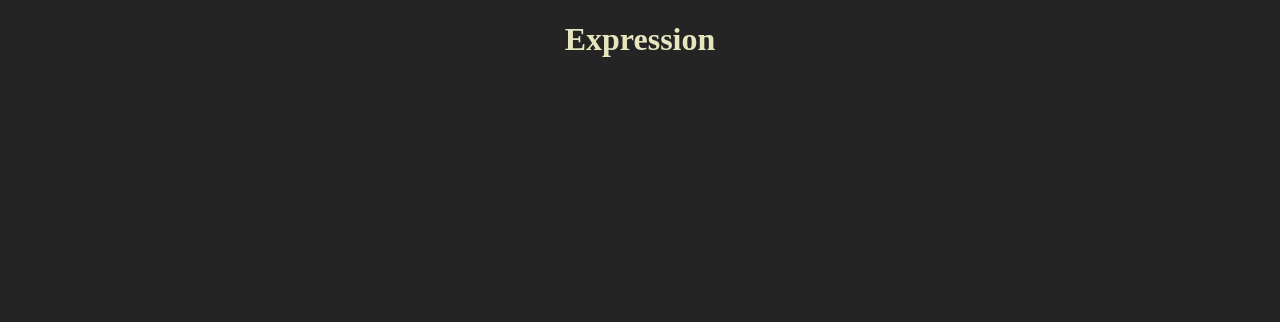
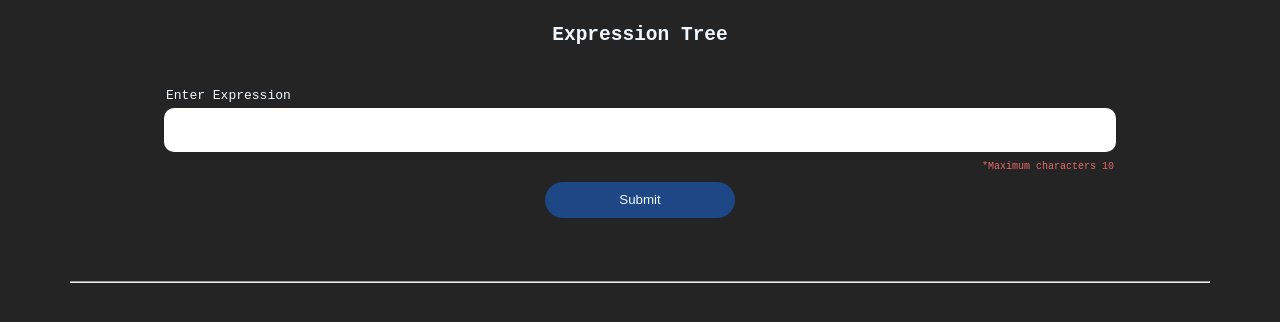
Before and after one commit to bhushan-rokade/tree_visualizer, a React (Vite) app: page /ExpressionTree in a window 1280 px wide. Shown: the top 322 px of the page. Built offline with nearby package versions, Linux system fonts and the light colour scheme.

Commit message:
expression tree page added

```diff
--- /dev/null
+++ b/src/pages/css/exptree.css
@@ -0,0 +1,70 @@
+.main-div {
+  display: flex;
+  flex-direction: column;
+  height: 97vh;
+  width: 100%;
+  align-items: center;
+}
+label {
+  color: aliceblue;
+  font-family: monospace;
+}
+.main_heading {
+  font-family: monospace;
+  color: aliceblue;
+}
+.warning_label {
+  align-self: flex-end;
+  font-size: x-small;
+  margin-top: 1%;
+  color: rgb(230, 105, 105);
+}
+.input-div {
+  display: flex;
+  flex-direction: column;
+  justify-content: center;
+  align-items: center;
+  min-height: 130px;
+  max-height: 50%;
+  width: 90%;
+  border: transparent;
+  border-radius: 25px;
+  margin-top: 2%;
+}
+.expinput {
+  border-radius: 10px;
+  margin-top: 5px;
+  width: 100%;
+  height: 85%;
+  border: transparent;
+  text-align: center;
+}
+.submitbtn {
+  margin-top: 1%;
+  width: 20%;
+  justify-self: center;
+  height: 70%;
+  border-radius: 20px;
+  border: transparent;
+  background-color: rgb(30, 71, 133);
+  color: aliceblue;
+}
+.submitbtn:hover {
+  transform: scale(1.05);
+  /* filter: drop-shadow(0 0 0.3rem rgb(145, 147, 147)); */
+  background-color: rgb(16, 36, 66);
+}
+hr {
+  width: 90%;
+  margin-top: 5%;
+}
+@media only screen and (max-width: 650px) {
+  .submitbtn {
+    width: 30%;
+  }
+}
+@media only screen and (min-width: 950px) {
+  .input-div {
+    width: 75%;
+  }
+}
--- a/src/pages/expression_tree.jsx
+++ b/src/pages/expression_tree.jsx
@@ -1,9 +1,25 @@
 import React from "react";
+import "./css/exptree.css";
 
 function ExpressionTree() {
   return (
     <>
-      <h1>Expression</h1>
+      <div className="main-div">
+        <div className="headingdiv">
+          <h2 className="main_heading">Expression Tree</h2>
+        </div>
+        <div className="input-div">
+          <label style={{ alignSelf: "flex-start" }} className="main_label">
+            Enter Expression
+          </label>
+          <input className="expinput" maxLength={10} />
+          <label className="warning_label">*Maximum characters 10</label>
+          <button title="Submit" name="Submit" className="submitbtn">
+            Submit
+          </button>
+        </div>
+        <hr />
+      </div>
     </>
   );
 }
```
